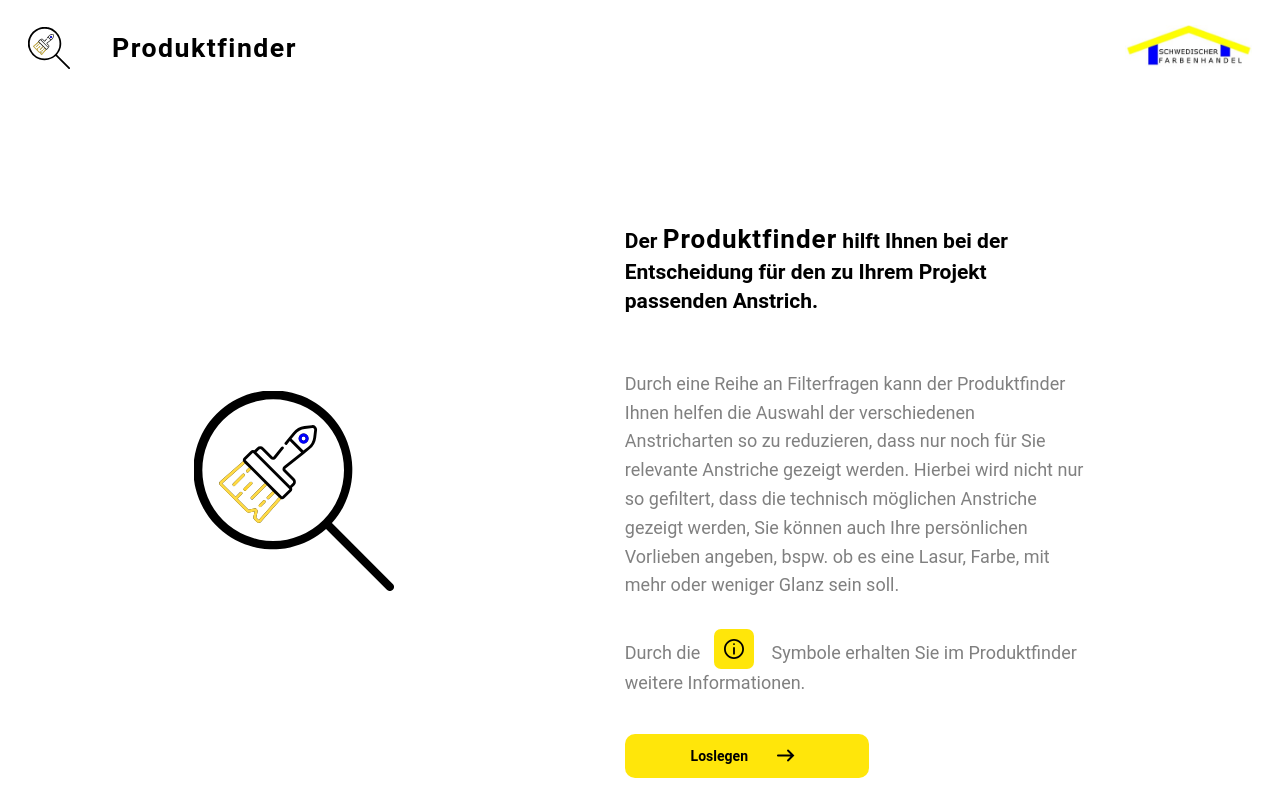
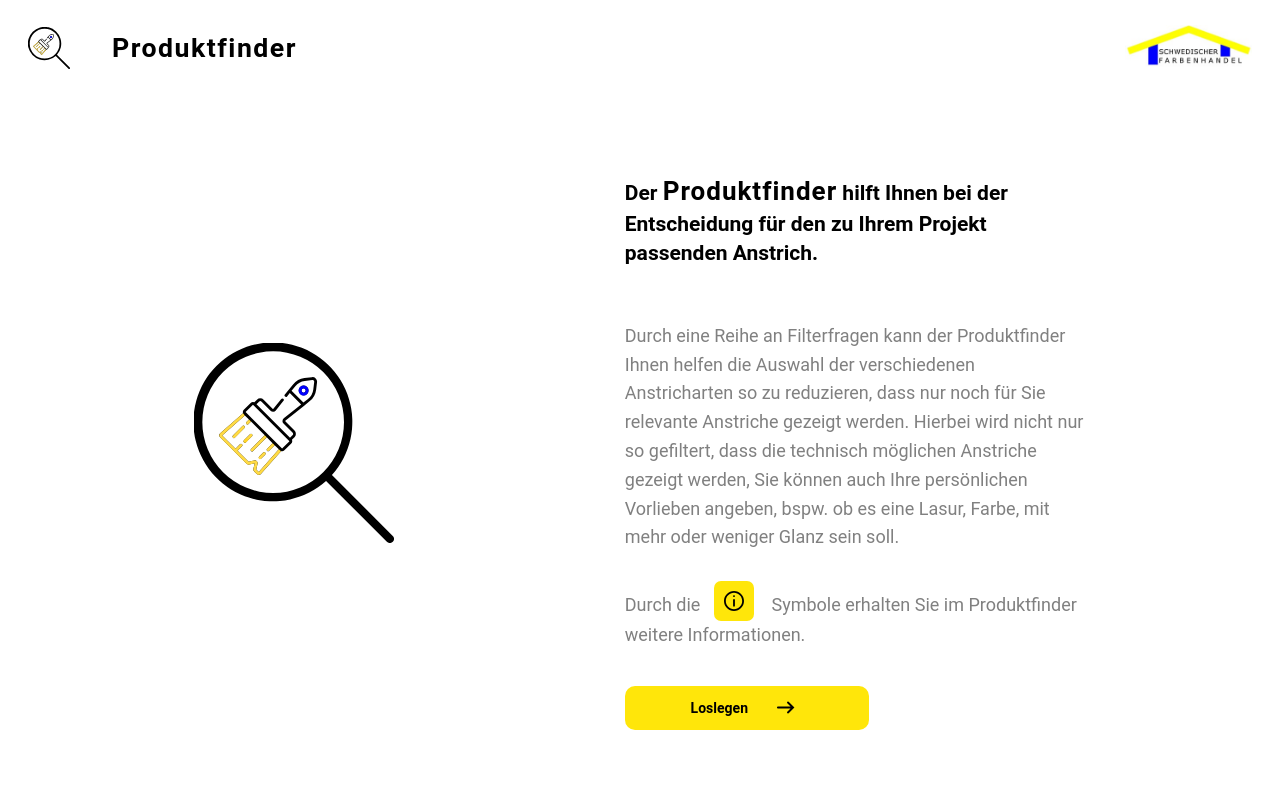
Before and after one commit to Mr-Jen/Productfinder, a React (Create React App) app: page / in a window 1280 px wide. Built offline with nearby package versions, Linux system fonts and the light colour scheme.

Commit message:
Adjusted the top margin of the content on the Home component

```diff
--- a/src/components/Routes/Home/Home.js
+++ b/src/components/Routes/Home/Home.js
@@ -14,7 +14,7 @@ const Wrapper = styled.div`
         align-items: center;
     }
     justify-content: center;
-    margin-top: 10vh;
+    margin-top: 4vh;
     align-items: center;
 `
 
```
